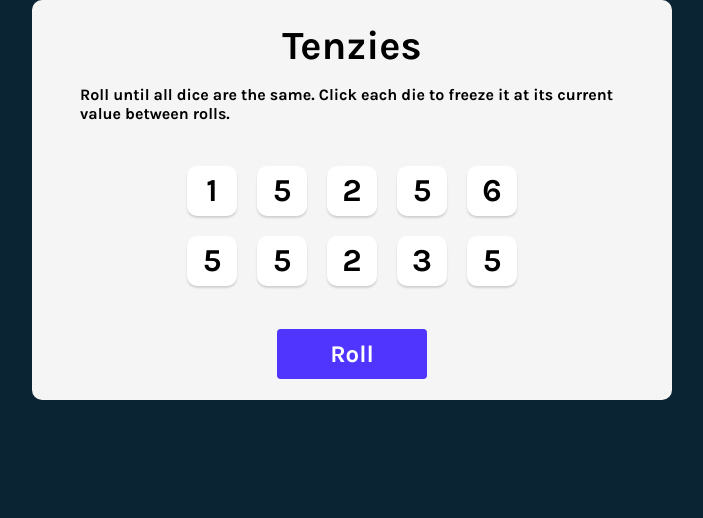
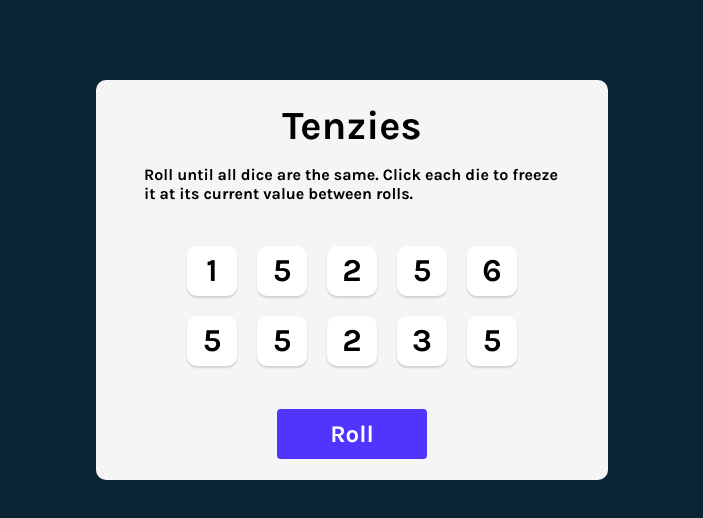
Before and after one commit to Rmaki27/Tenzies-Game, a React (Vite) app in the folder Tenzies-Game/: page / in a window 1280 px wide. Shown: the top 518 px of the page, without its empty margins (288-991 px from the left). Built offline with nearby package versions, Linux system fonts and the light colour scheme.

Commit message:
Update styling

```diff
--- a/Tenzies-Game/src/App.css
+++ b/Tenzies-Game/src/App.css
@@ -27,12 +27,13 @@ body {
 
 main {
   margin: auto;
+  margin-top: 5em;
   display: flex;
   flex-direction: column;
   justify-content: space-around;
   align-items: center;
   background-color: #f5f5f5;
-  max-width: 50%;
+  max-width: 40%;
   height: 50vh;
   border-radius: 10px;
 }
--- a/Tenzies-Game/src/App.jsx
+++ b/Tenzies-Game/src/App.jsx
@@ -41,14 +41,17 @@ export default function App() {
   }
 
   function rollDice() {
-    setDice(oldDice => oldDice.map( currentDie => {
-      return currentDie.isHeld ?
-      currentDie :
-      generateNewDie()
+    if (tenzies) {
+      setDice(allNewDice)
+      setTenzies(false)
     }
-
-    ))
+    else {
+      setDice(oldDice => oldDice.map( currentDie => {
+        return currentDie.isHeld ?
+        currentDie :
+        generateNewDie()}))
   }
+}
 
   const diceElements = dice.map(currentDie => (
   <Die
```
